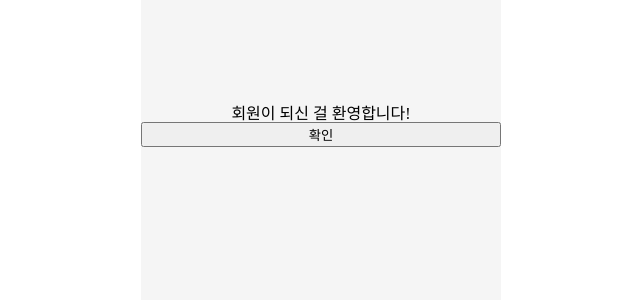
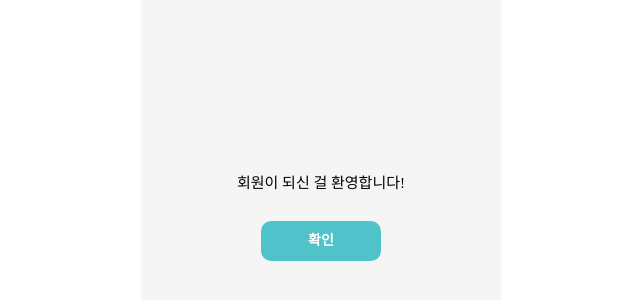
Before and after one commit to Storyos/blocking, a React (Create React App) app in the folder client/: page /walletconfirm in a window 1280 px wide. Shown: the part 274-574 px from the top of the page, without its empty margins (319-959 px from the left). Built offline with nearby package versions, Linux system fonts and the light colour scheme.

Commit message:
css 수정

```diff
--- a/client/src/App.js
+++ b/client/src/App.js
@@ -4,7 +4,6 @@ import styled, { createGlobalStyle } from "styled-components";
 function App() {
   const GlobalStyle = createGlobalStyle`
   // style 초기화
-@import url('https://fonts.googleapis.com/css2?family=Source+Sans+3:ital,wght@0,200..900;1,200..900&display=swap');
 html, body, div, span, applet, object, iframe,
 h1, h2, h3, h4, h5, h6, p, blockquote, pre,
 a, abbr, acronym, address, big, cite, code,
--- a/client/src/routes/WalletConfirm.js
+++ /dev/null
@@ -1,12 +0,0 @@
-import { Container, TextWrapper } from "../styles";
-
-export default function WalletConfirm() {
-  return (
-    <>
-      <Container>
-        <TextWrapper>회원이 되신 걸 환영합니다!</TextWrapper>
-        <button>확인</button>
-      </Container>
-    </>
-  );
-}
--- /dev/null
+++ b/client/src/routes/WalletConfirm.jsx
@@ -0,0 +1,46 @@
+import { Link } from "react-router-dom";
+import styled from "styled-components";
+
+const Container = styled.div`
+  display: flex;
+  flex-direction: column;
+  justify-content: center;
+  align-items: center;
+  padding-top: 450px;
+  font-size: 15px;
+  overflow: hidden;
+`;
+const TextWrapper = styled.div`
+  text-align: center;
+`;
+const ConfirmBtn = styled.div`
+  width: 120px;
+  height: 40px;
+  border: 0px;
+  border-radius: 10px;
+  background-color: #50c2c9;
+  color: white;
+  font-size: 14px;
+  font-weight: 800;
+  display: flex;
+  justify-content: center;
+  align-items: center;
+  margin-top: 30px;
+`;
+const MainLink = styled(Link)`
+  text-decoration: none;
+  color: inherit;
+`;
+
+export default function WalletConfirm() {
+  return (
+    <>
+      <Container>
+        <TextWrapper>회원이 되신 걸 환영합니다!</TextWrapper>
+        <ConfirmBtn>
+          <MainLink to={`/Main`}>확인</MainLink>
+        </ConfirmBtn>
+      </Container>
+    </>
+  );
+}
--- a/client/src/routes/WalletLogin.js
+++ /dev/null
@@ -1,43 +0,0 @@
-import styled from "styled-components";
-import { Link } from "react-router-dom";
-import { Container, TextWrapper } from "../styles";
-import { useEffect, useState } from "react";
-import axios from 'axios';
-
-export default function WalletLogin() {
-  const [data,setData] = useState(null);
-  const[loading, setLoading] =useState(true);
-  const [error,setError] = useState(null);
-
-  useEffect(()=>{
-    axios.get('http://localhost:3001/data')
-      .then(response => {
-        setData(response.data);
-        setLoading(false);
-      })
-      .catch(err=>{
-        setError(err);
-        setLoading(false);
-      })
-  },[]);
-
-  if(loading){
-    return <div>Loading..</div>
-  }
-  if(error){
-    return <div>Error: {error.message}</div>
-  }
-
-  return (
-    <>
-      <Container>
-        <TextWrapper>
-          <div>부경 Portfoilo</div>
-          <div>나만의 서류 지갑을 만들어 보세요.</div>
-          <div>{data.message}</div>
-          <Link to={`/walletpwd`}>카카오톡으로 간편 로그인</Link>
-        </TextWrapper>
-      </Container>
-    </>
-  );
-}
--- /dev/null
+++ b/client/src/routes/WalletLogin.jsx
@@ -0,0 +1,74 @@
+import styled from "styled-components";
+import { Link } from "react-router-dom";
+import { useEffect, useState } from "react";
+import axios from "axios";
+
+const Container = styled.div`
+  display: flex;
+  flex-direction: column;
+  justify-content: center;
+  align-items: center;
+  padding-top: 450px;
+  font-size: 15px;
+  overflow: hidden;
+`;
+const TextWrapper = styled.div`
+  text-align: center;
+`;
+const LoginBtn = styled.div`
+  width: 250px;
+  height: 40px;
+  border: 1px solid #b1b1b1;
+  border-radius: 10px;
+  background-color: white;
+  display: flex;
+  justify-content: center;
+  align-items: center;
+  margin-top: 30px;
+`;
+const LoginLink = styled(Link)`
+  text-decoration: none;
+  color: inherit;
+`;
+
+export default function WalletLogin() {
+  // const [data, setData] = useState(null);
+  // const [loading, setLoading] = useState(true);
+  // const [error, setError] = useState(null);
+
+  // useEffect(() => {
+  //   axios
+  //     .get("http://localhost:3001/data")
+  //     .then((response) => {
+  //       setData(response.data);
+  //       setLoading(false);
+  //     })
+  //     .catch((err) => {
+  //       setError(err);
+  //       setLoading(false);
+  //     });
+  // }, []);
+
+  // if (loading) {
+  //   return <div>Loading..</div>;
+  // }
+  // if (error) {
+  //   return <div>Error: {error.message}</div>;
+  // }
+
+  return (
+    <>
+      <Container>
+        <TextWrapper>
+          <div>부경 Portfoilo</div>
+          <div>나만의 서류 지갑을 만들어 보세요.</div>
+          {/* <div>{data.message}</div> */}
+        </TextWrapper>
+        <LoginBtn>
+          <LoginLink to={`/walletpwd`}>클립으로 간편 로그인</LoginLink>
+          {/* QR코드 새창 띄우기 */}
+        </LoginBtn>
+      </Container>
+    </>
+  );
+}
--- a/client/src/routes/WalletPwd.js
+++ b/client/src/routes/WalletPwd.jsx
@@ -1,8 +1,17 @@
 import { useState } from "react";
-import { Container, TextWrapper } from "../styles";
 import styled from "styled-components";
 import { useNavigate } from "react-router-dom";
 
+const Container = styled.div`
+  display: flex;
+  flex-direction: column;
+  justify-content: center;
+  align-items: center;
+  padding-top: 150px;
+`;
+const TextWrapper = styled.div`
+  text-align: center;
+`;
 const PwdForm = styled.form`
   display: flex;
   flex-direction: column;
```
Also changed, not shown: 1 other file (tests, documents, lock files or other folders).
